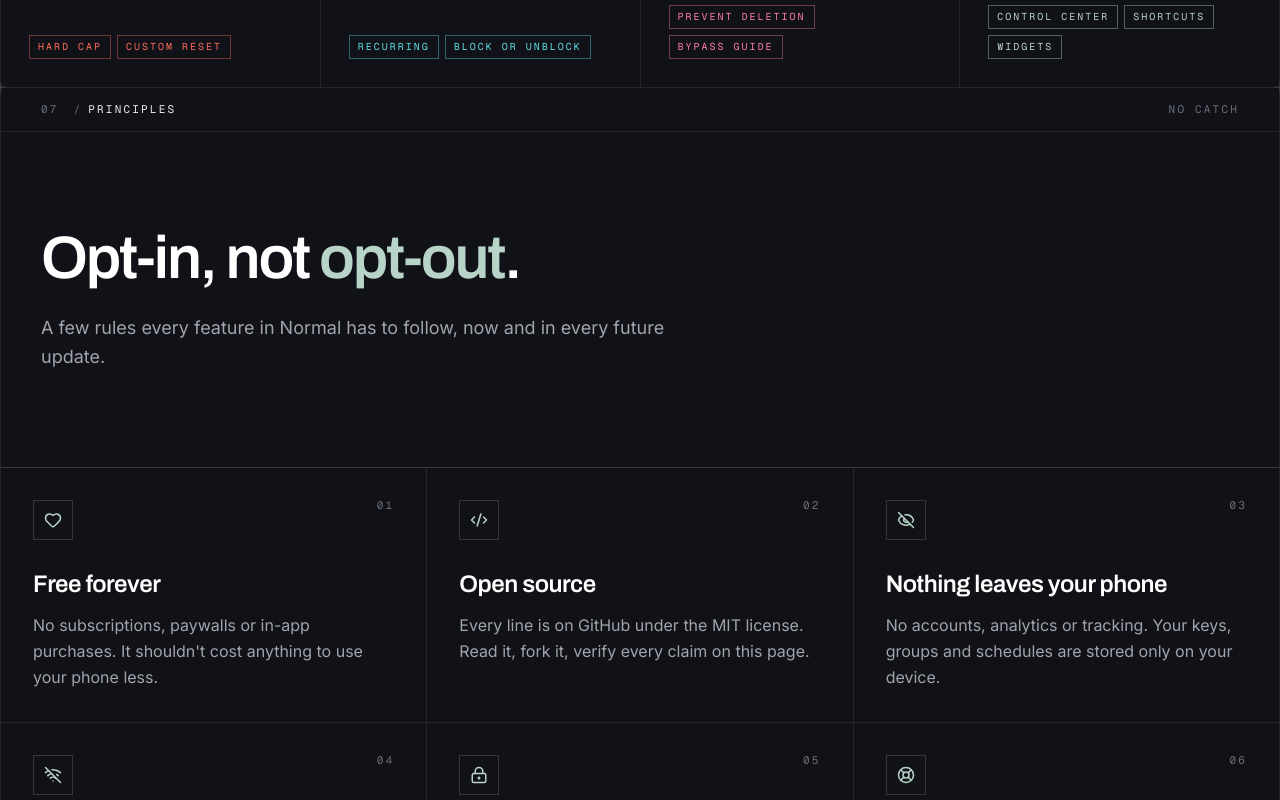
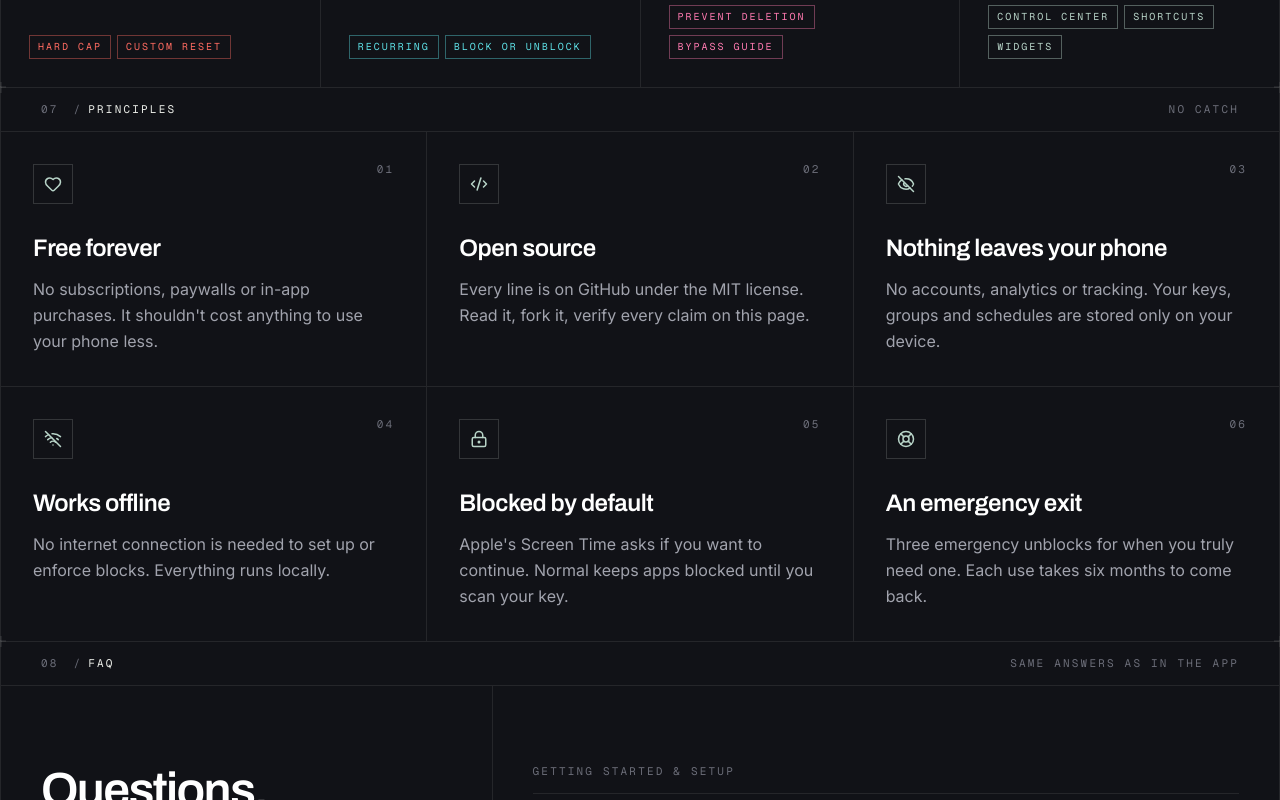
Before and after one commit to normalengineering/web, a Next.js app: page / in a window 1280 px wide. Shown: the part 5600-6400 px from the top of the page. Built offline with nearby package versions, Linux system fonts and the light colour scheme.

Commit message:
remove opt message

```diff
--- a/app/components/Principles.tsx
+++ b/app/components/Principles.tsx
@@ -9,8 +9,8 @@ import {
   LockKeyhole,
   WifiOff,
 } from "lucide-react";
-import { containerVariants, fadeInUp, itemVariants } from "./animations";
-import { Accent, Frame, SectionLabel } from "./ui";
+import { containerVariants, itemVariants } from "./animations";
+import { Frame, SectionLabel } from "./ui";
 
 const principles = [
   {
@@ -49,18 +49,8 @@ export default function Principles() {
   return (
     <Frame id="principles">
       <SectionLabel index="07" title="Principles" aside="No catch" />
-      <motion.div {...fadeInUp} className="px-4 py-16 sm:px-10 lg:py-24">
-        <h2 className="max-w-3xl font-display text-4xl leading-[1.02] font-semibold tracking-[-0.035em] text-ink-strong sm:text-5xl md:text-6xl">
-          Opt-in, not <Accent>opt-out</Accent>.
-        </h2>
-        <p className="mt-6 max-w-2xl text-lg leading-relaxed text-muted">
-          A few rules every feature in Normal has to follow, now and in every
-          future update.
-        </p>
-      </motion.div>
-
       <motion.div
-        className="grid gap-px border-t border-line bg-line sm:grid-cols-2 lg:grid-cols-3"
+        className="grid gap-px bg-line sm:grid-cols-2 lg:grid-cols-3"
         variants={containerVariants}
         initial="hidden"
         whileInView="visible"
```
